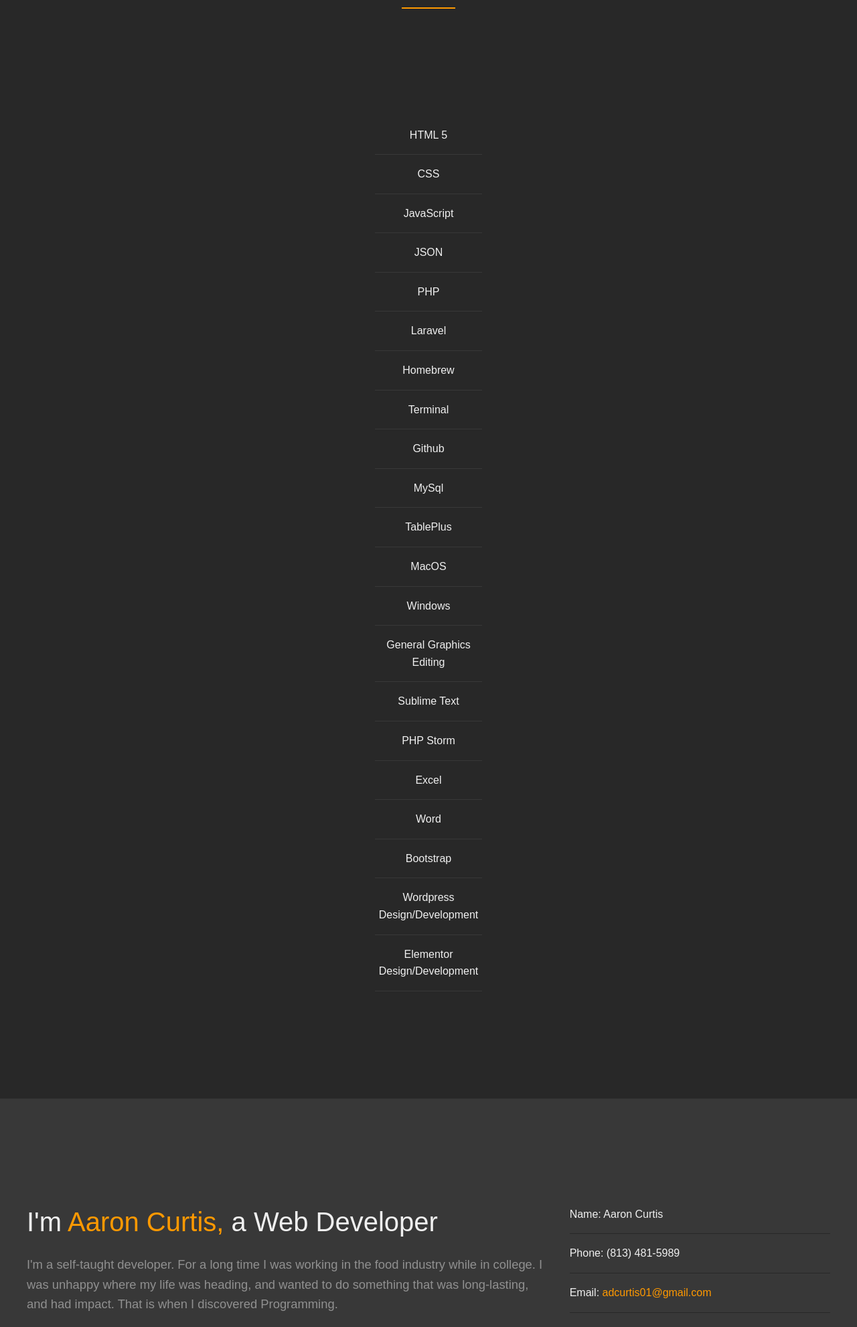
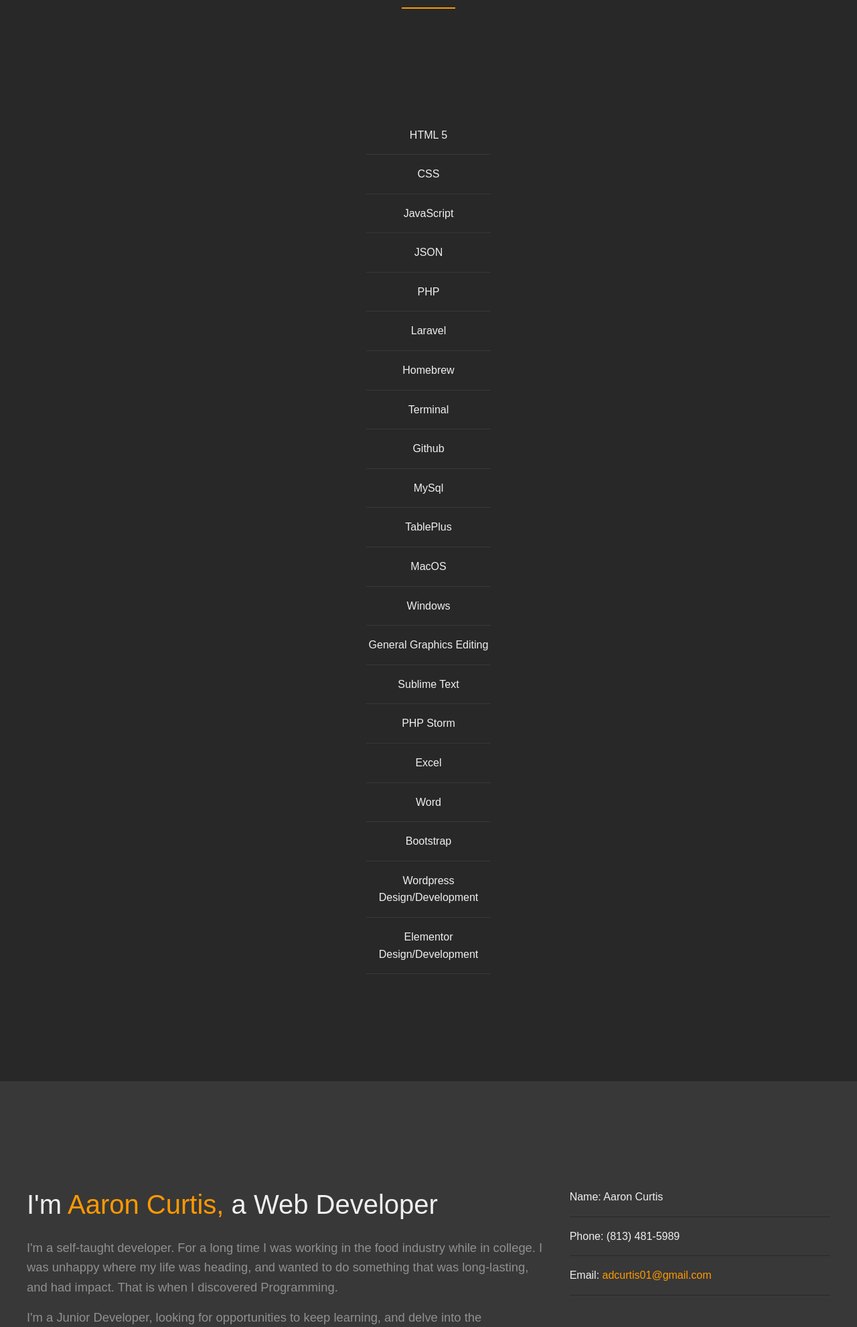
Before and after one commit to AXIS-Consulting/axisac_website, a PHP site: page / in a window 1280 px wide. Shown: the part 2700-4681 px from the top of the page at 67% size. Run offline with PHP 8.4, Linux system fonts and the light colour scheme; some libraries are stand-ins or nearby versions.

Commit message:
Update style.css
changed width

```diff
--- a/css/style.css
+++ b/css/style.css
@@ -211,7 +211,7 @@ h2 {
 }
 
 .skills-list {
-    max-width: 15%;
+    max-width: 17%;
     margin: 0 auto;
     text-align: center;
 }
```
